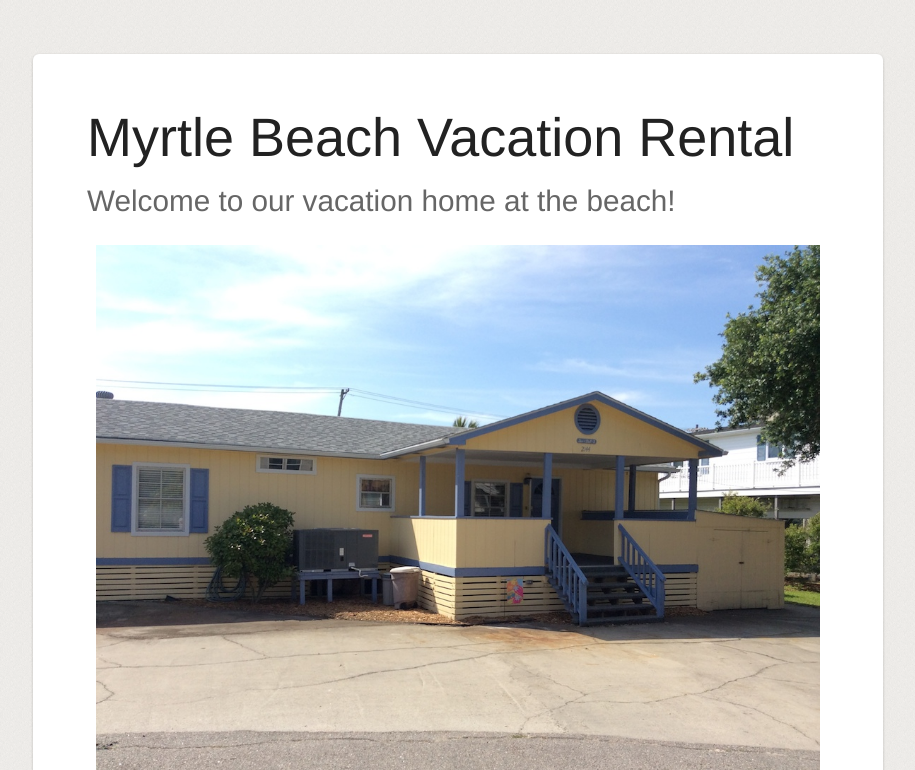
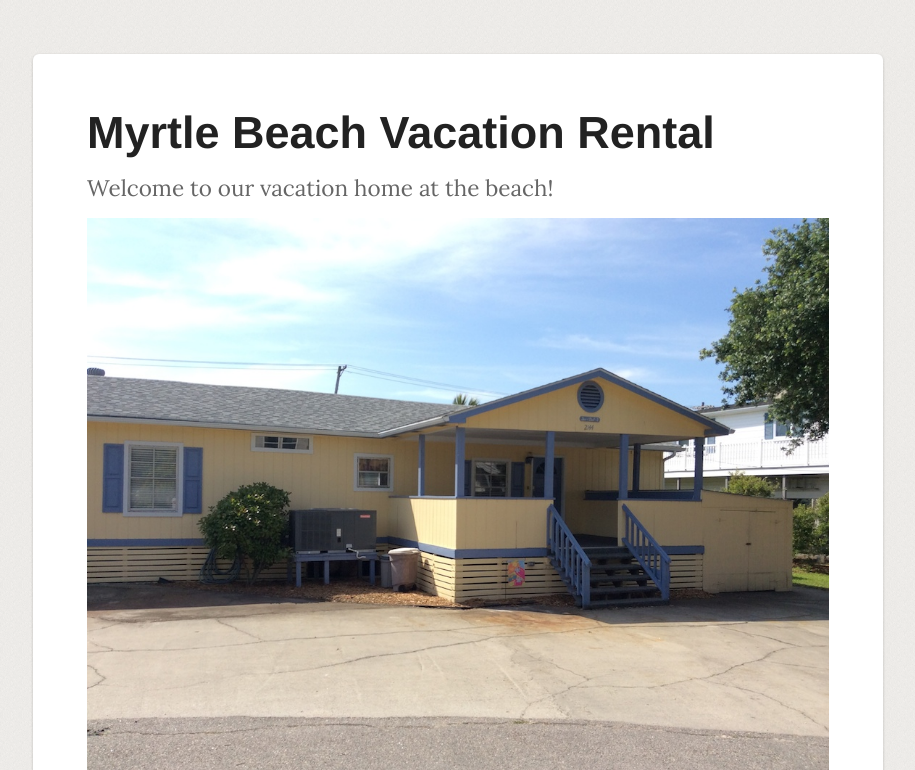
Before and after one commit to gjdipietro/myrtlebeach, a website: page index.html in a window 1280 px wide. Shown: the top 770 px of the page, without its empty margins (182-1097 px from the left). Drawn offline with Linux system fonts and the light colour scheme.

Commit message:
changed font and changed picture 11

```diff
--- a/index.html
+++ b/index.html
@@ -11,10 +11,9 @@
         <meta name="viewport" content="width=device-width, initial-scale=1">
         <link rel="icon" type="image/png" href="favicon.ico">
         <link rel="apple-touch-icon-precomposed" href="apple-touch-icon-precomposed.png" />
-
+        <link href='http://fonts.googleapis.com/css?family=Lora' rel='stylesheet' type='text/css'>
         <link rel="stylesheet" href="build/css/styles.css">
-
-    	<script src="build/js/main.min.js"></script>
+      	<script src="build/js/main.min.js"></script>
 
     </head>
 
--- a/scss/base/_variables.scss
+++ b/scss/base/_variables.scss
@@ -9,8 +9,8 @@ $copy_light: #666;
 $copy_ultralight: #999;
 
 
-$san_serif: helvetica, arial, sans-serif;;
-$serif:    "HelveticaNeue-Light", "Helvetica Neue Light", "Helvetica Neue", Helvetica, Arial, "Lucida Grande", sans-serif;
+$serif: "Lora", Times, serif;
+$san_serif:    	"Source Sans Pro", "Helvetica Neue", Helvetica, Arial, sans-serif;
 
 
 
--- a/scss/modules/_content.scss
+++ b/scss/modules/_content.scss
@@ -1,16 +1,15 @@
 
 body {
   background:  #ECEBE8;
-  font-weight: 300;
-
+  font-weight: 400;
   @media (min-width: 600px) {
     background: url('../img/bgtexture.png') #ECEBE8;
   }
 }
 
 .content-body {
-	padding: .75em;
-	margin: 3em auto 3em auto;
+	padding: 1em .45em;
+	margin: 0 auto;
 	max-width: 850px;
 	background: #FFF;
 	color: #222;
@@ -25,18 +24,17 @@ body {
 	}
 
 	.intro {
-		font-weight:300;
+		font-weight:400;
 		margin-top:0;
 		margin-bottom:29.25px;
 		margin-bottom:1.8125rem;
-		font-family: $san_serif;
+		font-family: $serif;
 	    color: #666;
 	}
 
 
 	figure {
-		margin-bottom:$unit*3;
-  		padding:$unit/2 $unit/2 0 $unit/2;
+		margin-bottom:$unit*2;
   		img {
 			max-width: 100%;
 			text-align: center;
@@ -44,9 +42,9 @@ body {
 			display: block;
 		}
   		figcaption {
-			font-family:$san_serif;
+			font-family:$serif;
 			text-align: center;
-			@include font-size(.9);
+			@include font-size(1);
 			color: #666;
 			padding: $unit/2;
 		}
@@ -61,6 +59,7 @@ body {
 	}
 
 	@media all and (min-width: 600px) {
+    	margin: 3em auto;
     	padding: 3em;
   	}
 }
@@ -144,7 +143,7 @@ footer {
 	border-radius: 4px;
 	text-decoration:none;
 	user-select: none;
-
+	font-family: $san_serif;
 	color: #fff;
 	background: #5cb85c;
 	border:1px solid #4cae4c;
--- a/scss/theme/_type.scss
+++ b/scss/theme/_type.scss
@@ -31,10 +31,11 @@ body {
 	font-size: $unit;
   font-size: $unitrem;
   line-height:1.8125;
+  font-family:  $serif;
 }
 
 h1, h2, h3, h4, h5, h6 {
-  font-family:  $serif;
+  font-family:  $san_serif;
   margin: 0 0 0 0;
 	padding: 0;
 	font-weight: 500;
@@ -43,26 +44,27 @@ h1, h2, h3, h4, h5, h6 {
 }
 
 h1, .h1 {
-  @include font-size(2);
+  @include font-size(1.75);
+  margin-bottom: $unit;
+  margin-bottom: $unitrem;
+  font-weight:700;
+  @media all and (min-width: 50em) {
+  	@include font-size(2.5);
+  }
+}
+h2, .h2 {
+  @include font-size(1.25);
   margin-bottom: $unit;
   margin-bottom: $unitrem;
   @media all and (min-width: 50em) {
-  	@include font-size(3);
-  }
-}
-h2, .h2 {
-  @include font-size(1.5);
-  margin-bottom: $unit;
-  margin-bottom: $unitrem;
-  @media all and (min-width: 50em) {
-    @include font-size(1.85);
+    @include font-size(1.45);
   }
 }
 h3, .h3 { // In blog post sub sections
   @include font-size(1.15);
   margin: 0;
   @media all and (min-width: 50em) {
-    @include font-size(1.65);
+    @include font-size(1.25);
   }
 }
 h4, .h4 {
```
Also changed, not shown: build/css/styles.css, build/img/beach11.jpg, img/beach11.jpg.
